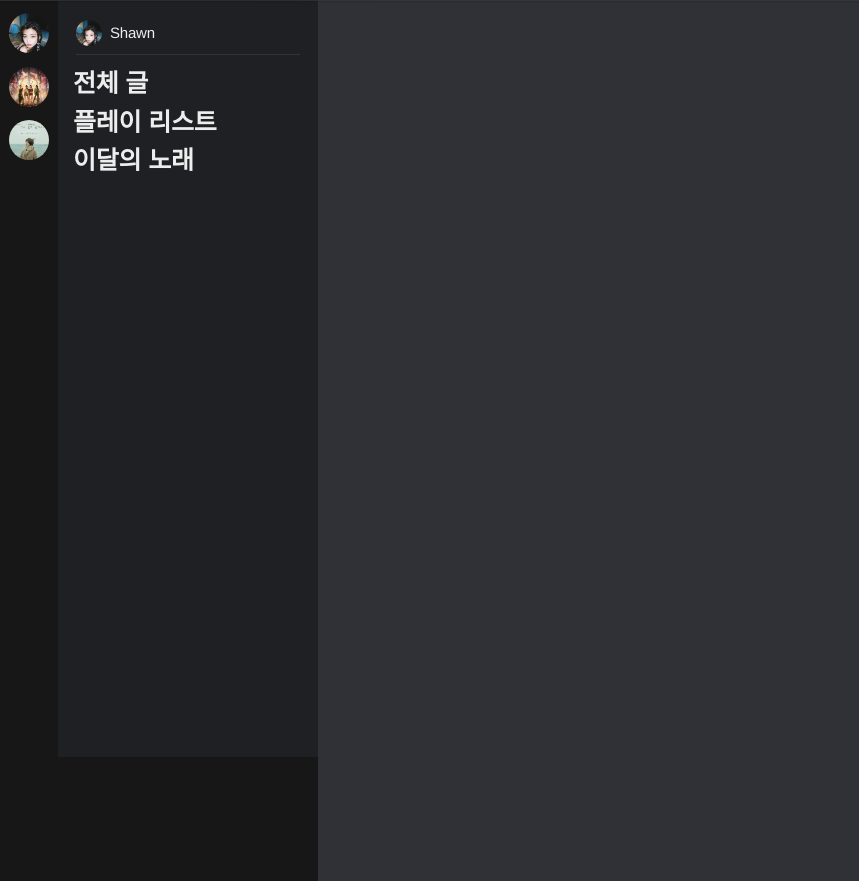
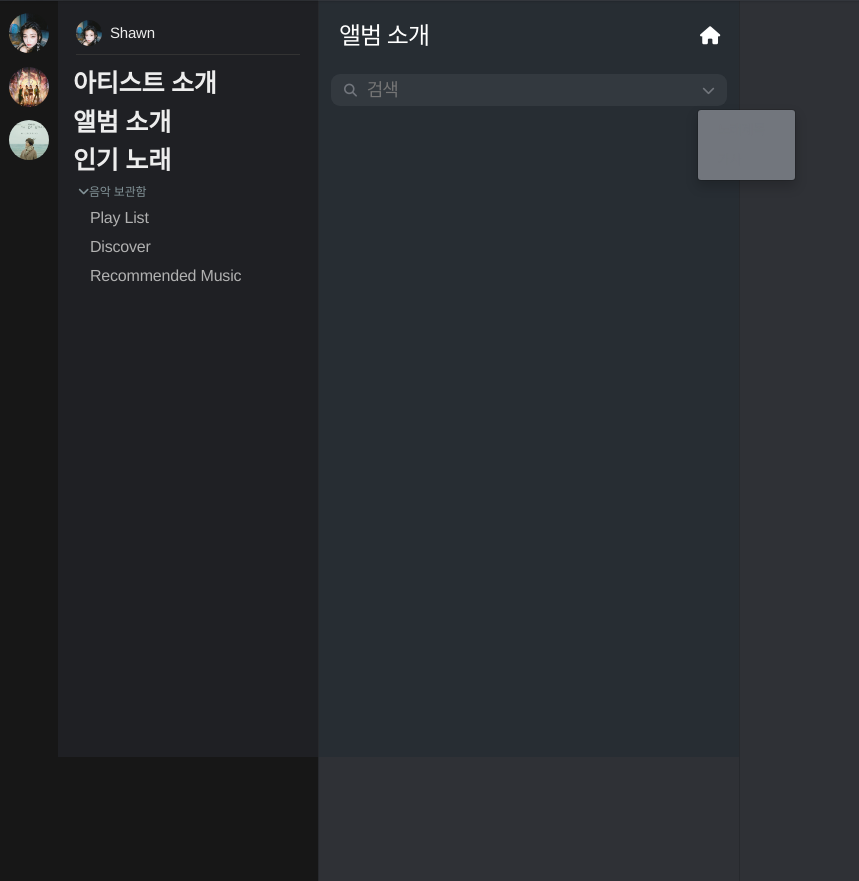
Before and after one commit to tnqls0624/project, a plain HTML site: page index.html in a window 1280 px wide. Shown: the part 43-924 px from the top of the page, without its empty margins (0-859 px from the left). Drawn offline with Linux system fonts and the light colour scheme.

Commit message:
Make list

```diff
--- a/index.css
+++ b/index.css
@@ -161,3 +161,258 @@
   color: #ededed;
   font-weight: 600;
 }
+
+.tls-label-wrap {
+  padding: 0 20px;
+}
+
+.tls-label {
+  display: flex;
+  flex-direction: row;
+  flex-wrap: nowrap;
+  padding: 2px 0;
+  align-items: center;
+  color: #829297;
+}
+
+.tls-label-txt {
+  font-size: 12px;
+  font-weight: 300;
+  line-height: 18px;
+  color: #829297;
+}
+
+.tls-label i {
+  position: relative;
+  display: inline-block;
+  pointer-events: none;
+  width: 8px;
+  height: 8px;
+  margin-right: 3px;
+  margin-bottom: 6px;
+}
+
+.tlw-list {
+  position: relative;
+  padding: 0 0 10px 0;
+}
+
+.tlw-item {
+  position: relative;
+  display: block;
+  padding: 1px 0;
+}
+
+.tlw-link {
+  position: relative;
+  display: flex;
+  align-items: center;
+  overflow: hidden;
+  color: #b1b1b1;
+  height: 27px;
+  padding: 0 8px 0 20px;
+  margin: 0 12px;
+  border-radius: 4px;
+}
+
+.tlw-txt {
+  font-size: 16px;
+  line-height: 21px;
+  font-weight: 400;
+  white-space: nowrap;
+}
+
+.time-contents {
+  position: relative;
+  padding: 44px 0 0 0;
+  min-height: calc(100vh - 44px);
+}
+
+.welv-cc {
+  height: 880px;
+}
+
+.welv {
+  display: flex;
+  flex-direction: row;
+  height: 880px;
+}
+
+.os-content {
+  direction: inherit;
+  position: relative;
+  display: block;
+  width: 420px;
+  height: 100%;
+  border-left: 1px solid rgba(39, 41, 45, 1);
+  border-right: 1px solid rgba(39, 41, 45, 1);
+}
+
+.welv-grid {
+  min-width: 420px;
+  max-width: calc(100vw - 817px);
+}
+
+.welv-list {
+  position: fixed;
+  top: 44px;
+  bottom: 0;
+  width: inherit;
+  background-color: rgba(39, 45, 51, 1);
+}
+
+.os-padding {
+  box-sizing: inherit;
+  direction: inherit;
+  position: absolute;
+  overflow: visible;
+  padding: 0;
+  margin: 0;
+  left: 0;
+  top: 0;
+  bottom: 0;
+  right: 0;
+  width: auto !important;
+  height: 100%;
+}
+
+.wl-header {
+  padding: 20px 0 0 0;
+  height: 115px;
+}
+
+.wl-animals {
+  height: 40px;
+}
+
+.wl-animals-flex {
+  position: relative;
+  display: flex;
+  flex-wrap: nowrap;
+  align-items: center;
+}
+
+.wl-title {
+  font-size: 24px;
+  color: white;
+  font-weight: 500;
+  letter-spacing: -1px;
+  line-height: 30px;
+  white-space: nowrap;
+  padding: 0 20px;
+}
+
+.wl-link {
+  position: relative;
+  display: flex;
+  align-items: center;
+  justify-content: center;
+  width: 30px;
+  height: 30px;
+  margin-left: auto;
+  margin-right: 14px;
+  color: white;
+  font-size: 18px;
+}
+
+.wl-search {
+  position: relative;
+  padding: 13px 12px 0 12px;
+}
+
+.wlse-liner {
+  position: relative;
+  display: flex;
+  flex-wrap: nowrap;
+  align-items: center;
+  background-color: rgba(79, 84, 92, 0.32);
+  border-radius: 9px;
+  height: 32px;
+}
+
+.wlse-submit {
+  position: relative;
+  display: flex;
+  align-items: center;
+  color: #72767d;
+  padding: 0 10px 0 13px;
+}
+
+.wlse-input {
+  position: relative;
+  flex-grow: 1;
+  padding-right: 10px;
+}
+
+.wlse-input input {
+  position: relative;
+  display: block;
+  padding: 0;
+  width: 100%;
+  font-size: 18px;
+  font-weight: 400;
+  line-height: 28px;
+  color: #72767d;
+  background: none;
+  border: 0;
+  outline: 0;
+  letter-spacing: -1px;
+}
+
+.wlse-select {
+  position: relative;
+  display: block;
+  height: 24px;
+  width: 26px;
+  margin-right: 4px;
+}
+
+.wlse-select-link {
+  position: relative;
+  display: flex;
+  align-items: center;
+  padding: 0 5px;
+  height: 24px;
+  line-height: 24px;
+  font-size: 13px;
+  font-weight: 300;
+  letter-spacing: -0.3px;
+  border-radius: 6px;
+  color: #72767d;
+}
+
+.bsl-txt {
+  display: none;
+}
+
+.wlse-select .dropdown-menu {
+  top: 29px;
+  right: 30px;
+  min-width: 97px;
+}
+
+.dropdown-menu > li > a {
+  font-size: 13px;
+  color: #72767d;
+  font-weight: 300;
+  height: 30px;
+  line-height: 30px;
+  padding: 0 20px;
+}
+
+.dropdown-menu {
+  position: absolute;
+  left: 0;
+  z-index: 1000;
+  float: left;
+  padding: 5px 0;
+  margin: 2px 0 0;
+  font-size: 14px;
+  text-align: left;
+  list-style: none;
+  background-color: #72767d;
+  background-clip: padding-box;
+  border: 1px solid rgba(0, 0, 0, 0.15);
+  border-radius: 4px;
+  box-shadow: 0 6px 12px rgb(0 0 0 / 18%);
+}
--- a/index.html
+++ b/index.html
@@ -47,23 +47,49 @@
               <li class="tls-item">
                 <a href="#">
                   <div class="tls-item-block-1">
-                    <div class="tls-item-txt">전체 글</div>
-                  </div>
-                </a>
-                <a href="#">
-                  <div class="tls-item-block-2">
-                    <div class="tls-item-txt">플레이 리스트</div>
-                  </div>
-                </a>
-                <a href="#">
-                  <div class="tls-item-block-2">
-                    <div class="tls-item-txt">이달의 노래</div>
+                    <div class="tls-item-txt">아티스트 소개</div>
                   </div>
                 </a>
               </li>
-              <li class="tls-item"><a href="#"></a></li>
-              <li class="tls-item"><a href="#"></a></li>
-              <li class="tls-item"><a href="#"></a></li>
+              <li class="tls-item">
+                <a href="#">
+                  <div class="tls-item-block-2">
+                    <div class="tls-item-txt">앨범 소개</div>
+                  </div>
+                </a>
+              </li>
+              <li class="tls-item">
+                <a href="#">
+                  <div class="tls-item-block-2">
+                    <div class="tls-item-txt">인기 노래</div>
+                  </div>
+                </a>
+              </li>
+              <li class="tls-item">
+                <div class="tls-label-wrap">
+                  <div class="tls-label">
+                    <i class="fas fa-angle-down currentColor"></i>
+                    <div class="tls-label-txt">음악 보관함</div>
+                  </div>
+                </div>
+                <ul class="tlw-list">
+                  <li class="tlw-item">
+                    <a href="#" class="tlw-link"
+                      ><div class="tlw-txt">Play List</div></a
+                    >
+                  </li>
+                  <li class="tlw-item">
+                    <a href="#" class="tlw-link"
+                      ><div class="tlw-txt">Discover</div></a
+                    >
+                  </li>
+                  <li class="tlw-item">
+                    <a href="#" class="tlw-link"
+                      ><div class="tlw-txt">Recommended Music</div></a
+                    >
+                  </li>
+                </ul>
+              </li>
               <li class="tls-item"><a href="#"></a></li>
               <li class="tls-item"><a href="#"></a></li>
             </ul>
@@ -165,15 +191,35 @@
           <div class="welv-cc">
             <div class="welv">
               <div class="os-content">
+                <div class="welv-grid welv-list"></div>
                 <div class="wl-header">
                   <div class="wl-animals">
                     <div class="wl-animals-flex">
-                      <div class="wl-title"></div>
-                      <a href="" class="wl-write"></a>
+                      <div class="wl-title">앨범 소개</div>
+                      <a href="" class="wl-link"><i class="fas fa-home"></i></a>
                     </div>
                   </div>
                   <div class="wl-search">
-                    <form action=""></form>
+                    <form action="">
+                      <div class="wlse-liner">
+                        <div class="wlse-submit">
+                          <i class="fas fa-search"></i>
+                        </div>
+                        <div class="wlse-input">
+                          <input type="text" placeholder="검색" />
+                        </div>
+                        <span class="bsl-txt">노래제목</span>
+                        <div class="wlse-select">
+                          <a class="wlse-select-link"
+                            ><i class="fas fa-chevron-down"></i
+                          ></a>
+                          <ul class="dropdown-menu pull-right">
+                            <li class="dm-li"><a>노래제목</a></li>
+                            <li><a>가사</a></li>
+                          </ul>
+                        </div>
+                      </div>
+                    </form>
                   </div>
                   <div class="wl-filter">
                     <div class="wl-filter-flex">
```
